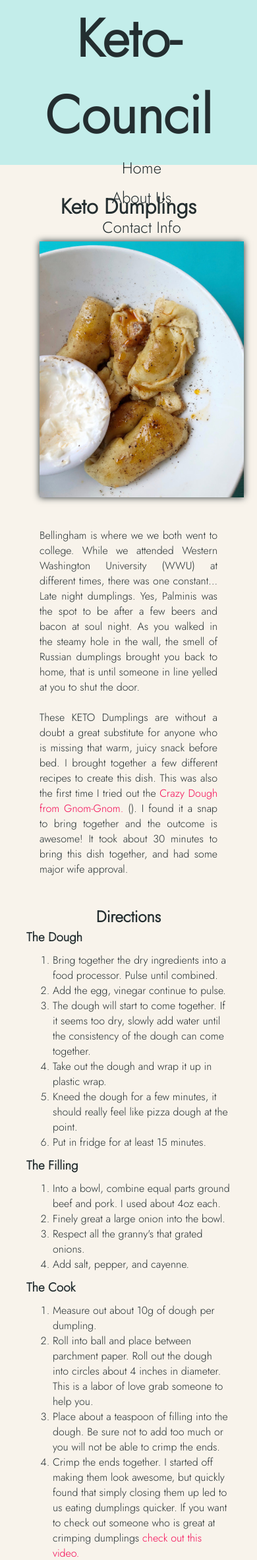
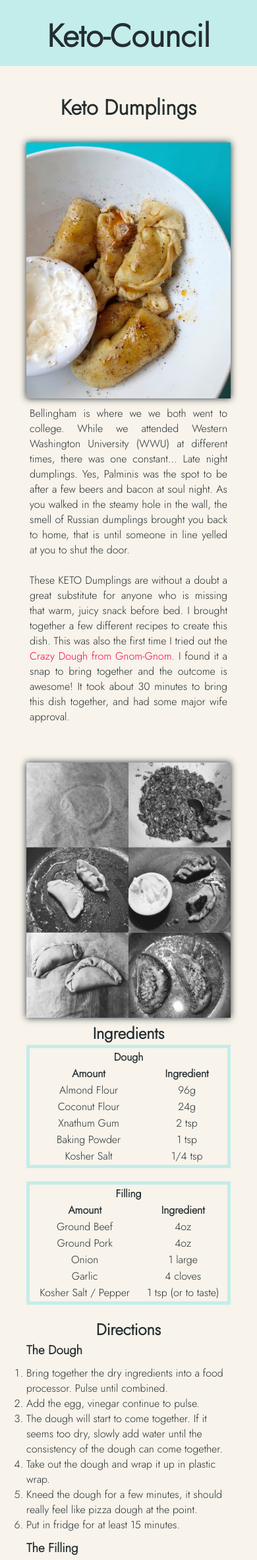
Before and after one commit to councit/ketocouncil, a Flask app: page / in a window 390 px wide. Shown: the top 2365 px of the page at 66% size. Run offline with Flask 2, Linux system fonts and the light colour scheme.

Commit message:
first public push

```diff
--- a/static/index.styles.css
+++ b/static/index.styles.css
@@ -31,7 +31,7 @@ nav {
   background-color: #c3edea;
   text-align: center;
   justify-content: end;
-  height: 250px;
+  height: 150px;
 }
 
 nav ul {
@@ -65,6 +65,10 @@ main {
 }
 
 /* Entry Content */
+.direction-title {
+  text-align: center;
+}
+
 .entry-content {
   text-align: center;
   width: 100%;
@@ -104,8 +108,11 @@ main {
 
 table {
   width: 50%;
-  margin-left: 20%;
+  text-align: center;
+  margin-left: 25%;
+
   margin-top: 30px;
+  margin-bottom: 30px;
   border: 5px #c3edea solid;
 }
 
@@ -113,3 +120,48 @@ footer {
   height: 50px;
   background-color: #c3edea;
 }
+
+/* Media Queries */
+
+@media only screen and (max-width: 600px) {
+  * {
+    margin: 0;
+    padding: 0;
+  }
+
+  nav {
+    height: 100px;
+  }
+
+  .title {
+    font-size: 3em;
+    padding-top: 20px;
+  }
+
+  table {
+    width: 100%;
+    margin: 0;
+    margin-bottom: 20px;
+  }
+
+  .entry-img {
+    width: 100%;
+    max-width: 500px;
+    height: auto;
+    margin: 0;
+    box-shadow: 0 0 10px;
+    margin-top: 30px;
+  }
+
+  .entry-description {
+    margin: 5px;
+    text-align: justify;
+  }
+}
+
+@media only screen and (min-width: 1450px) {
+  main {
+    margin: 0 auto;
+    max-width: 1450px;
+  }
+}
--- a/templates/index.html
+++ b/templates/index.html
@@ -11,14 +11,15 @@
     />
   </head>
   <body>
+
     <header>
       <nav>
         <h1 class="title">Keto-Council</h1>
         <ul class="nav-list">
-          <li class="nav-item">Home</li>
+          <!-- <li class="nav-item">Home</li>
           <li class="nav-item">About Us</li>
           <li class="nav-item">Contact Info</li>
-        </ul>
+        </ul> -->
       </nav>
     </header>
     <main>
@@ -47,15 +48,82 @@
           <a target="_blank" href="https://www.gnom-gnom.com/keto-dough/"
             >Crazy Dough from Gnom-Gnom.</a
           >
-          (). I found it a snap to bring together and the outcome is awesome! It
+           I found it a snap to bring together and the outcome is awesome! It
           took about 30 minutes to bring this dish together, and had some major
           wife approval.
           <br />
           <br />
         </p>
+        <img
+        src="../static/assets/entries/dumpling_bw.JPG"
+        alt="Keto Dumplings"
+        class="entry-img"
+      />
+        <div class="table-container">
+          <h2 class='direction-title'>Ingredients</h2>
+        <table>
+          <th class="table-title" colspan="2">Dough</th>
+
+          <tr>
+            <th>Amount</th>
+            <th>Ingredient</th>
+          </tr>
+
+          <tr>
+            <td>Almond Flour</td>
+            <td>96g</td>
+          </tr>
+          <tr>
+            <td>Coconut Flour</td>
+            <td>24g</td>
+          </tr>
+          <tr>
+            <td>Xnathum Gum</td>
+            <td>2 tsp</td>
+          </tr>
+          <tr>
+            <td>Baking Powder</td>
+            <td>1 tsp</td>
+          </tr>
+          <tr>
+            <td>Kosher Salt</td>
+            <td>1/4 tsp</td>
+          </tr>
+        </table>
+        <table>
+          <th class="table-title" colspan="2">Filling</th>
+
+          <tr>
+            <th>Amount</th>
+            <th>Ingredient</th>
+          </tr>
+
+          <tr>
+            <td>Ground Beef</td>
+            <td>4oz</td>
+          </tr>
+
+          <tr>
+            <td>Ground Pork</td>
+            <td>4oz</td>
+          </tr>
+          <tr>
+            <td>Onion</td>
+            <td>1 large</td>
+          </tr>
+          <tr>
+            <td>Garlic</td>
+            <td>4 cloves</td>
+          </tr>
+          <tr>
+            <td>Kosher Salt / Pepper</td>
+            <td>1 tsp (or to taste)</td>
+          </tr>
+        </table>
+      </div>
 
         <div class="instructions">
-          <h2>Directions</h2>
+          <h2 class='direction-title'>Directions</h2>
           <h3 class="step-title">The Dough</h3>
           <ol class="step-list">
             <li class="step-item">
```
Also changed, not shown: other parts of templates/index.html (+0 -58 lines), static/assets/entries/dumpling_bw.JPG (added).
